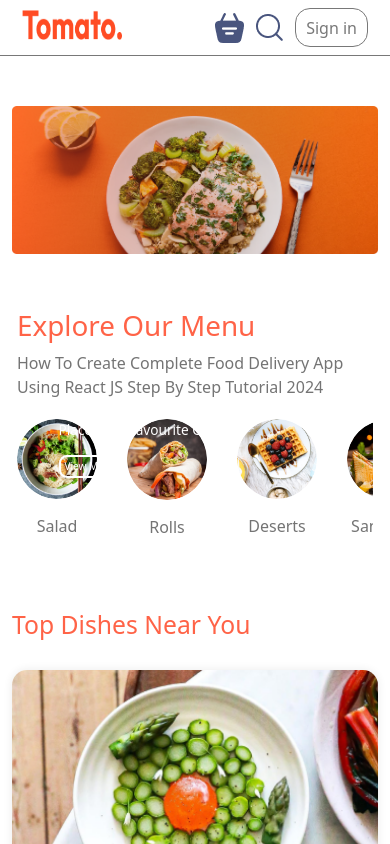
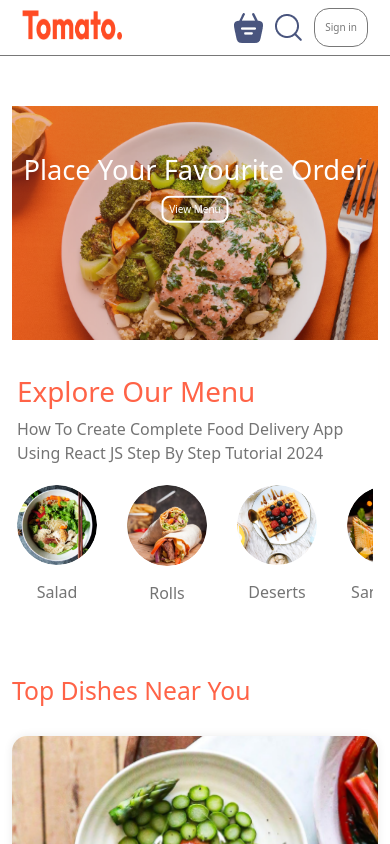
Before and after one commit to Muhammad-Bilal-webdev/food-web, a React (Vite) app: page /#/ in a window 390 px wide. Shown: the top 844 px of the page. Built offline with nearby package versions, Linux system fonts and the light colour scheme.

Commit message:
setheader

```diff
--- a/package.json
+++ b/package.json
@@ -1,13 +1,11 @@
 {
-  "homepage": "https://Muhammad-Bilal-webdev.github.io/food-web",
+
   "name": "resturant",
   "private": true,
   "version": "0.0.0",
   "type": "module",
   "scripts": {
     "dev": "vite",
-    "predeply":"npm run build",
-    "deploy": "gh-pages -d build",
     "build": "vite build",
     "lint": "eslint .",
     "preview": "vite preview"
--- a/src/components/header/Header.css
+++ b/src/components/header/Header.css
@@ -1,103 +1,134 @@
-.header img{
+.header {
+    position: relative;
+    width: 100%;
+}
 
+.header img {
     height: 38vw;
     width: 100%;
-    background: no-repeat;
-    background-size: contain;
-
+    object-fit: cover;
+    display: block;
     margin-top: 50px;
-    margin-bottom:30px ;
+    margin-bottom: 30px;
 }
 
-.header-content{
 
+.header-content {
     position: absolute;
     top: 50%;
-    left: 15%;
-    display: flex;
+    left: 50%;
+    transform: translate(-50%, -50%);
     flex-direction: column;
     gap: 1.5vw;
     color: white;
-    animation: fadeIn 3s ;
-
+    text-align: center;
+    animation: fadeIn 3s;
+    width: 80%;
 }
 
-.header-content h1{
-
+/* Heading */
+.header-content h1 {
     font-size: 4.5vw;
     font-weight: 500;
 }
 
-.header-content p{
-
+/* Paragraph */
+.header-content p {
     font-size: 1vw;
     font-weight: 500;
-
 }
 
-
+/* Button */
 button {
-
     padding: 7px 10px;
     border-radius: 8px;
     color: white;
     font-weight: 500;
     background-color: transparent;
-    border:2px solid white;
+    border: 2px solid white;
     transition: all 0.5s ease-in-out;
-
-
 }
 
-button:hover{
-
+button:hover {
     color: tomato;
     background-color: white;
-
 }
 
-@media(max-width:2050px){
+/* Responsive Media Queries */
 
-.header-content{
+/* Tablets and smaller screens */
+@media (max-width: 1024px) {
+    .header img {
+        height: 50vw;
+    }
 
-    position: absolute;
-    bottom: 40%;
+    .header-content {
+        top: 45%;
+        width: 90%;
+    }
 
-}
-}
-@media(max-width:1050px)  {
+    .header-content h1 {
+        font-size: 5vw;
+    }
 
+    .header-content p {
+        font-size: 1.2vw;
+    }
 
-
-
-
+    button {
+        padding: 6px 8px;
+        font-size: 14px;
+    }
 }
 
-@media(max-width:750px)  {
-
-
-
-    .header .container{
-
-        max-width: 90%;
-        margin-top: 20px;
+/* Mobile devices */
+@media (max-width: 768px) {
+    .header img {
+        height: 55vw;
     }
 
-    .header-content p{
+    .header-content {
+        top: 40%;
+        width: 90%;
+    }
 
+    .header-content h1 {
+        font-size: 6vw;
+    }
+
+    .header-content p {
+        font-size: 1.5vw;
+    }
+
+    button {
+        padding: 5px 7px;
+        font-size: 12px;
+    }
+}
+
+/* Very small screens */
+@media (max-width: 480px) {
+    .header img {
+        height: 60vw;
+    }
+
+    .header-content {
+        top: 35%;
+        width: 90%;
+        gap: 3vw;
+    }
+
+    .header-content h1 {
+        font-size: 7vw;
+    }
+
+    .header-content p {
+        font-size: 2vw;
         display: none;
     }
-    .header-content h1{
 
-        font-size: 3.5vw;
+    button {
+        padding: 4px 6px;
+        font-size: 10px;
     }
-
-    .header-content button{
-
-         padding: 2px 4px;
-         font-size: 10px;
-
-    }
-
-
 }
```
